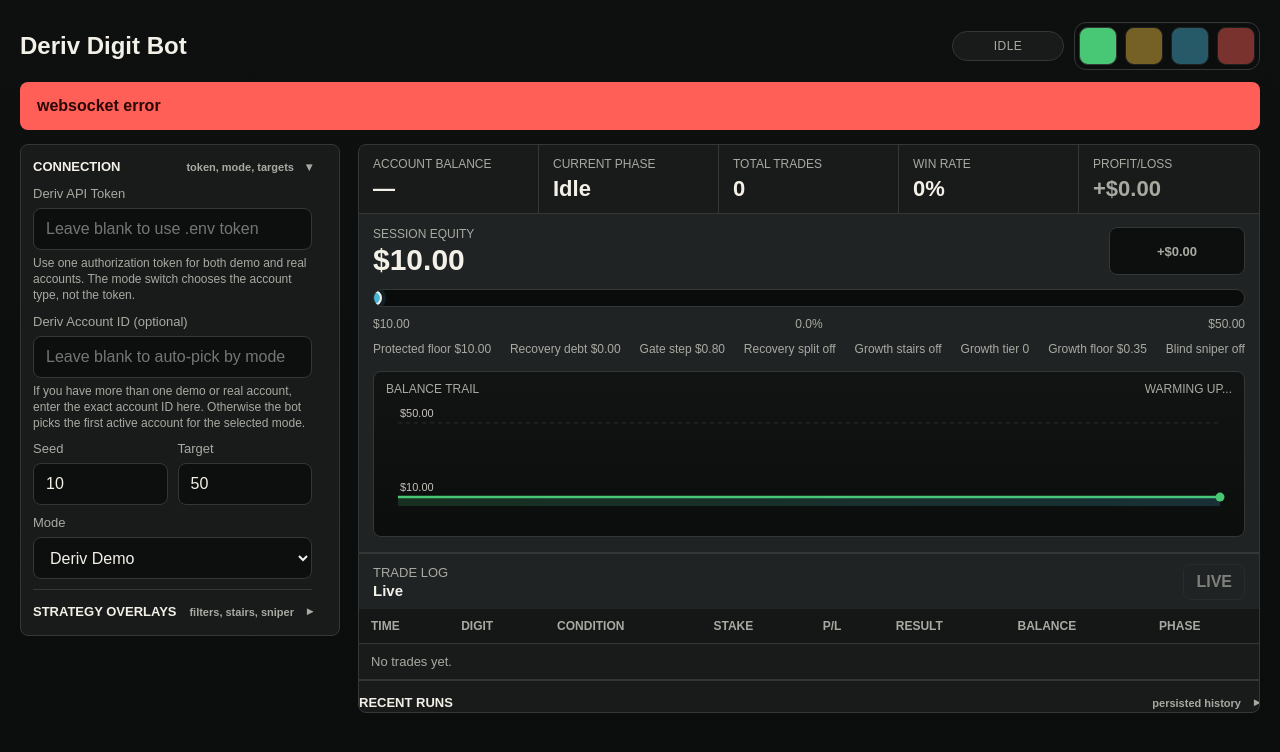
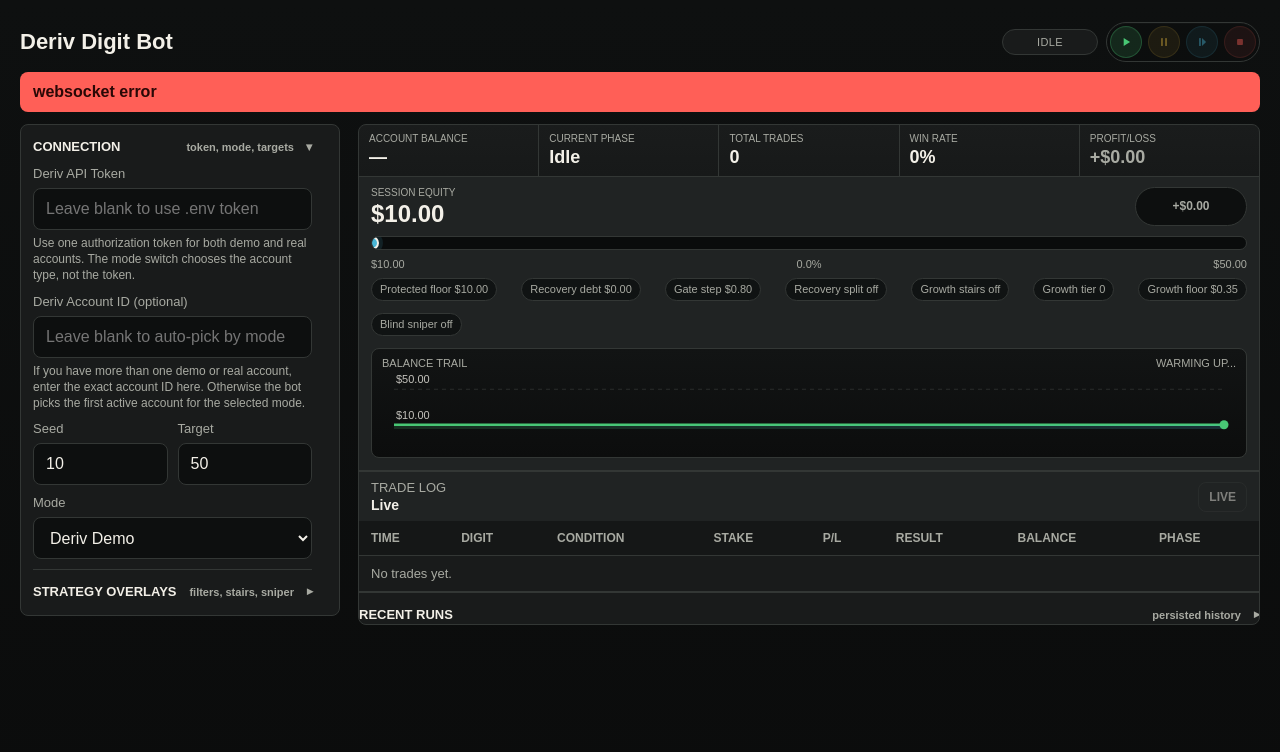
Before and after one commit to wangari327/neoFX, a website: page public/index.html in a window 1280 px wide. Drawn offline with nearby package versions, Linux system fonts and the light colour scheme.

Commit message:
Compact dashboard and fix recovery scaling

```diff
--- a/public/index.html
+++ b/public/index.html
@@ -50,33 +50,33 @@
       align-items: center;
       justify-content: space-between;
       gap: 16px;
-      margin-bottom: 12px;
+      margin-bottom: 10px;
     }
 
     .topbar-right {
       display: flex;
       align-items: center;
       justify-content: flex-end;
-      gap: 10px;
+      gap: 8px;
       flex-wrap: wrap;
     }
 
     h1 {
       margin: 0;
-      font-size: 24px;
+      font-size: 22px;
       line-height: 1.2;
       font-weight: 700;
     }
 
     .status-pill {
-      min-width: 112px;
+      min-width: 96px;
       text-align: center;
       border: 1px solid var(--line);
       background: var(--panel);
       color: var(--muted);
       border-radius: 999px;
-      padding: 7px 13px;
-      font-size: 12px;
+      padding: 6px 10px;
+      font-size: 11px;
       text-transform: uppercase;
       letter-spacing: 0.04em;
     }
@@ -84,24 +84,24 @@
     .toolbar {
       display: flex;
       align-items: center;
-      gap: 8px;
-      padding: 4px;
+      gap: 6px;
+      padding: 3px;
       border: 1px solid var(--line);
-      border-radius: 12px;
+      border-radius: 999px;
       background: rgba(12, 14, 14, 0.7);
       box-shadow: 0 1px 0 rgba(255, 255, 255, 0.02) inset;
     }
 
     .icon-btn {
-      width: 38px;
-      height: 38px;
-      min-height: 38px;
+      width: 32px;
+      height: 32px;
+      min-height: 32px;
       padding: 0;
       display: inline-flex;
       align-items: center;
       justify-content: center;
       border: 1px solid var(--line);
-      border-radius: 9px;
+      border-radius: 50%;
       background: linear-gradient(180deg, rgba(255, 255, 255, 0.03), rgba(0, 0, 0, 0.12));
       color: var(--muted);
       box-shadow: 0 1px 0 rgba(255, 255, 255, 0.02) inset;
@@ -120,25 +120,33 @@
     }
 
     .icon-btn svg {
-      width: 17px;
-      height: 17px;
+      width: 14px;
+      height: 14px;
       fill: currentColor;
       stroke: none;
     }
 
     .icon-btn.start {
+      background: rgba(72, 199, 116, 0.14);
+      border-color: rgba(72, 199, 116, 0.28);
       color: var(--green);
     }
 
     .icon-btn.pause {
+      background: rgba(244, 197, 66, 0.16);
+      border-color: rgba(244, 197, 66, 0.28);
       color: var(--yellow);
     }
 
     .icon-btn.resume {
+      background: rgba(73, 182, 214, 0.16);
+      border-color: rgba(73, 182, 214, 0.28);
       color: var(--cyan);
     }
 
     .icon-btn.stop {
+      background: rgba(255, 95, 87, 0.16);
+      border-color: rgba(255, 95, 87, 0.28);
       color: var(--red);
     }
 
@@ -333,20 +341,23 @@
       background: transparent;
       color: var(--text);
       border: 1px solid var(--line);
-      min-height: 34px;
-      padding: 8px 12px;
+      min-height: 30px;
+      padding: 6px 10px;
       font-weight: 700;
+      font-size: 12px;
     }
 
     .stats {
       display: grid;
       grid-template-columns: repeat(5, minmax(0, 1fr));
+      gap: 1px;
+      background: var(--line);
       border-bottom: 1px solid var(--line);
     }
 
     .stat {
-      padding: 12px 14px;
-      border-right: 1px solid var(--line);
+      padding: 8px 10px;
+      background: linear-gradient(180deg, #1a1c1c, #171919);
       min-width: 0;
     }
 
@@ -357,14 +368,14 @@
     .stat span {
       display: block;
       color: var(--muted);
-      font-size: 12px;
-      margin-bottom: 6px;
+      font-size: 10px;
+      margin-bottom: 4px;
       text-transform: uppercase;
     }
 
     .stat strong {
       display: block;
-      font-size: 22px;
+      font-size: 18px;
       line-height: 1.1;
       white-space: nowrap;
       overflow: hidden;
@@ -372,7 +383,7 @@
     }
 
     .progress-wrap {
-      padding: 13px 14px 15px;
+      padding: 10px 12px 12px;
       border-bottom: 1px solid var(--line);
       background: var(--panel-2);
     }
@@ -381,21 +392,21 @@
       display: flex;
       align-items: flex-end;
       justify-content: space-between;
-      gap: 14px;
-      margin-bottom: 14px;
+      gap: 10px;
+      margin-bottom: 10px;
     }
 
     .equity-label {
       display: block;
       color: var(--muted);
-      font-size: 12px;
+      font-size: 10px;
       margin-bottom: 4px;
       text-transform: uppercase;
       letter-spacing: 0;
     }
 
     .equity-value {
-      font-size: 30px;
+      font-size: 24px;
       line-height: 1;
       font-weight: 800;
       letter-spacing: 0;
@@ -403,19 +414,19 @@
     }
 
     .equity-delta {
-      min-width: 136px;
+      min-width: 112px;
       align-self: stretch;
       display: flex;
       align-items: center;
       justify-content: center;
       text-align: center;
       border: 1px solid var(--line);
-      border-radius: 8px;
+      border-radius: 999px;
       background: #0d0f0f;
       color: var(--muted);
-      font-size: 13px;
+      font-size: 12px;
       font-weight: 800;
-      padding: 10px 12px;
+      padding: 8px 10px;
       transition: color 180ms ease, border-color 180ms ease, box-shadow 180ms ease, transform 180ms ease;
     }
 
@@ -437,7 +448,7 @@
 
     .equity-rail {
       position: relative;
-      height: 18px;
+      height: 14px;
       background: #0a0c0c;
       border: 1px solid var(--line);
       border-radius: 999px;
@@ -464,8 +475,8 @@
       position: absolute;
       top: 50%;
       left: 0%;
-      width: 16px;
-      height: 16px;
+      width: 14px;
+      height: 14px;
       transform: translate(-50%, -50%);
       border-radius: 50%;
       border: 2px solid #f3f0e8;
@@ -488,9 +499,9 @@
       display: flex;
       justify-content: space-between;
       gap: 12px;
-      margin-top: 10px;
+      margin-top: 8px;
       color: var(--muted);
-      font-size: 12px;
+      font-size: 11px;
     }
 
     .gate-meta {
@@ -498,19 +509,23 @@
       justify-content: space-between;
       gap: 12px;
       flex-wrap: wrap;
-      margin-top: 10px;
+      margin-top: 8px;
       color: var(--muted);
-      font-size: 12px;
-      line-height: 1.35;
+      font-size: 11px;
+      line-height: 1.2;
     }
 
     .gate-meta span {
       min-width: 0;
+      padding: 4px 8px;
+      border: 1px solid var(--line);
+      border-radius: 999px;
+      background: #101313;
     }
 
     .sparkline-wrap {
-      margin-top: 14px;
-      padding: 10px 12px 12px;
+      margin-top: 12px;
+      padding: 8px 10px 10px;
       border: 1px solid var(--line);
       border-radius: 8px;
       background: linear-gradient(180deg, #121414, #0c0d0d);
@@ -521,16 +536,16 @@
       align-items: center;
       justify-content: space-between;
       gap: 12px;
-      margin-bottom: 8px;
+      margin-bottom: 6px;
       color: var(--muted);
-      font-size: 12px;
+      font-size: 11px;
       text-transform: uppercase;
       letter-spacing: 0;
     }
 
     canvas.sparkline {
       width: 100%;
-      height: 120px;
+      height: 72px;
       display: block;
     }
 
@@ -540,7 +555,7 @@
       align-items: center;
       justify-content: space-between;
       gap: 12px;
-      padding: 10px 14px 9px;
+      padding: 8px 12px;
       border-top: 1px solid var(--line);
       background: var(--panel-2);
     }
@@ -556,7 +571,7 @@
 
     .table-subtitle {
       display: block;
-      font-size: 15px;
+      font-size: 14px;
       font-weight: 700;
     }
 
@@ -568,9 +583,9 @@
 
     .banner {
       display: none;
-      margin-bottom: 14px;
+      margin-bottom: 12px;
       border-radius: 8px;
-      padding: 14px 16px;
+      padding: 10px 12px;
       font-weight: 800;
       border: 1px solid transparent;
     }
@@ -681,7 +696,7 @@
       }
 
       .stat {
-        border-bottom: 1px solid var(--line);
+        border-bottom: 0;
       }
     }
 
@@ -1176,7 +1191,7 @@
       if (reason === 'progress_wait') return progressPct < 0
         ? `Blind sniper waiting recovery at ${nextPct}%+`
         : `Blind sniper waiting for ${nextPct}%+`;
-      if (reason === 'cadence_wait') return `Blind sniper ready, ${tradesUntilShot} trade(s) away`;
+      if (reason === 'cadence_wait') return `Blind sniper cooldown, ${tradesUntilShot} trade(s) until the next shot`;
       if (reason === 'recovery_blocked') return 'Blind sniper waiting for split recovery to clear';
       if (reason === 'phase_blocked') return 'Blind sniper waiting for an offensive phase';
       if (reason === 'disabled') return 'Blind sniper off';
@@ -1661,7 +1676,7 @@
       el.growthTierText.textContent = 'Growth tier 0';
       el.growthFloorText.textContent = `Growth floor ${money(currentMinStake)}`;
       el.sniperText.textContent = 'Blind sniper off';
-      el.progressMarker.title = `Growth balance ${money(currentSeed)} (0.0%)`;
+      el.progressMarker.title = `Session equity ${money(currentSeed)} (0.0%)`;
       el.lastTradeText.textContent = 'Warming up...';
       el.lastTradeText.style.color = 'var(--muted)';
       drawEquityChart();
@@ -1797,7 +1812,7 @@
       el.progressText.textContent = `${pct.toFixed(1)}%`;
       el.progressStart.textContent = money(currentSeed);
       el.progressTarget.textContent = money(currentTarget);
-      el.progressMarker.title = `Growth balance ${money(next)} (${pct.toFixed(1)}%)`;
+      el.progressMarker.title = `Session equity ${money(next)} (${pct.toFixed(1)}%)`;
     }
 
     function updateStats(event, tradeDelta, source) {
@@ -1883,7 +1898,7 @@
           ? 'linear-gradient(90deg, rgba(72, 199, 116, 0.92), rgba(73, 182, 214, 0.92))'
           : 'linear-gradient(90deg, rgba(255, 95, 87, 0.92), rgba(244, 197, 66, 0.88))';
         el.progressText.textContent = `${growthProgress.toFixed(1)}%`;
-        el.progressMarker.title = `Growth balance ${money(growthBalance)} (${growthProgress.toFixed(1)}%)`;
+        el.progressMarker.title = `Session equity ${money(growthBalance)} (${growthProgress.toFixed(1)}%)`;
       }
 
       el.recoveryText.textContent = splitRecoveryArmed
```
Also changed, not shown: bot.js (+19 -19 lines), server.js (+3 -4 lines).
